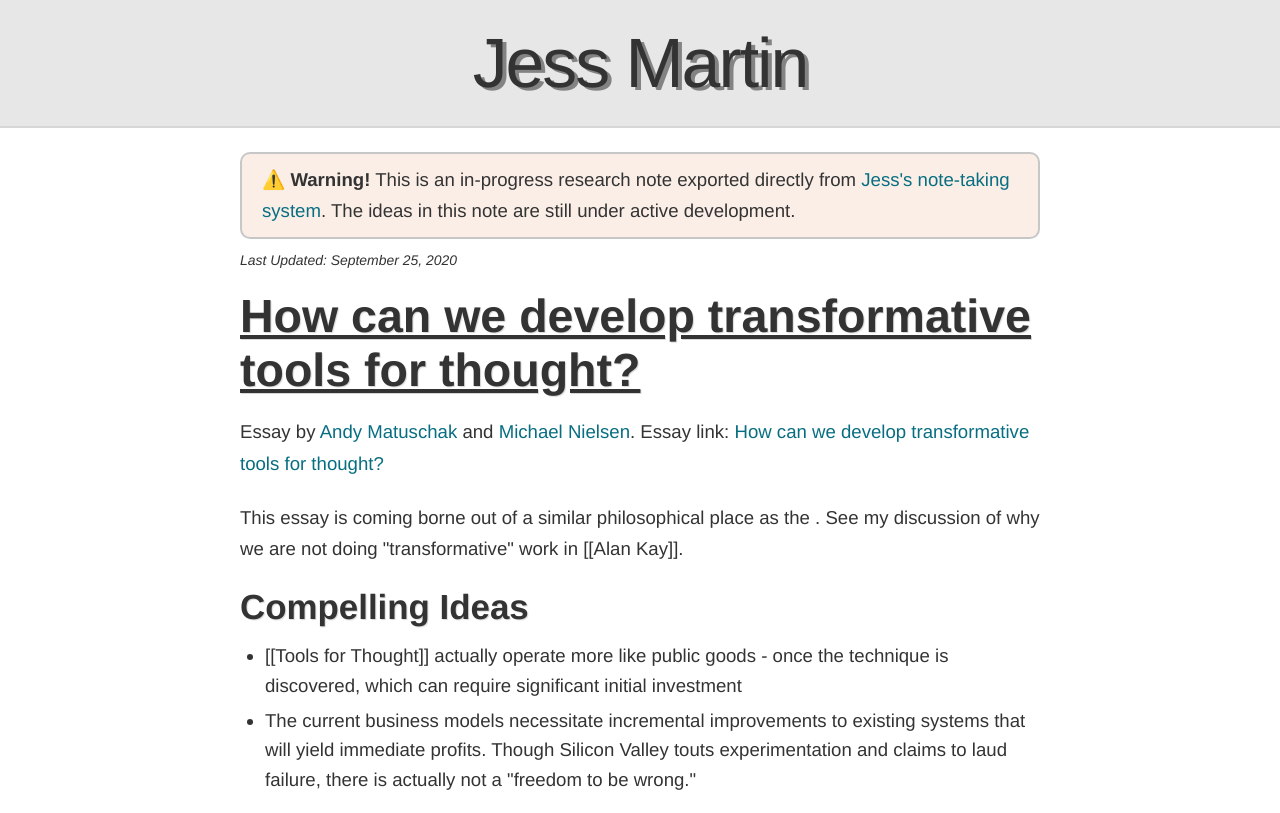
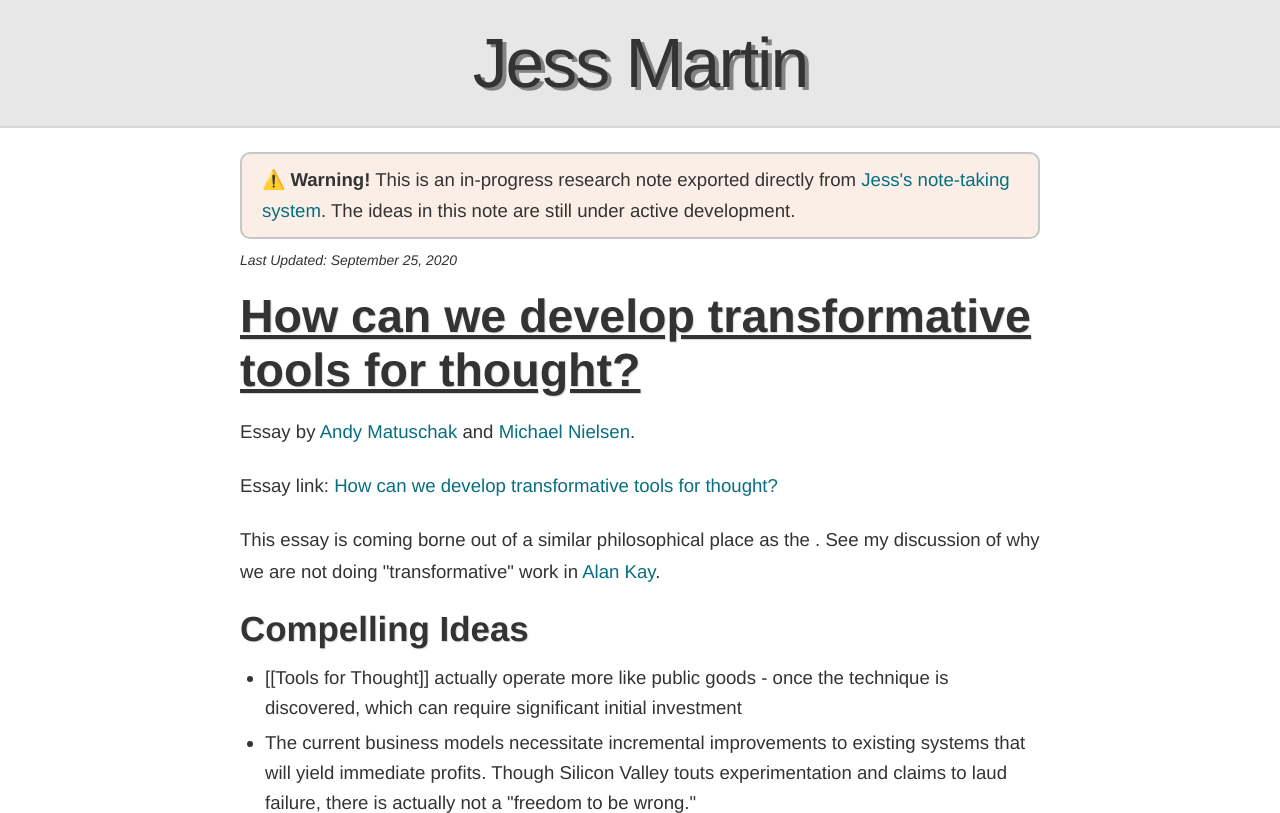
Before and after one commit to jessmartin/jessmartdotin-gatsby, a Gatsby site: page /notes/20E186CF-BDF2-4143-8B94-69ECABD3E7B0-951-000059BBE372F180 in a window 1280 px wide. Shown: the top 813 px of the page. Built offline with nearby package versions, Linux system fonts and the light colour scheme; Gatsby itself is replaced by a stand-in of ours.

Commit message:
Fix spacing and make interlink

```diff
--- a/src/markdown-pages/20E186CF-BDF2-4143-8B94-69ECABD3E7B0-951-000059BBE372F180.md
+++ b/src/markdown-pages/20E186CF-BDF2-4143-8B94-69ECABD3E7B0-951-000059BBE372F180.md
@@ -6,9 +6,10 @@
 ---
 # How can we develop transformative tools for thought?
 Essay by [Andy Matuschak](https://andymatuschak.org/) and [Michael Nielsen](http://michaelnielsen.org/).
+
 Essay link: [How can we develop transformative tools for thought?](https://numinous.productions/ttft/#mnemonic-video)
 
-This essay is coming borne out of a similar philosophical place as the . See my discussion of why we are not doing "transformative" work in [[Alan Kay]].
+This essay is coming borne out of a similar philosophical place as the . See my discussion of why we are not doing "transformative" work in [Alan Kay](/notes/F7A99B45-9A81-465E-A37D-CCE5727FC7D5-5164-000033B694E4BB30).
 
 ## Compelling Ideas
 - [[Tools for Thought]] actually operate more like public goods - once the technique is discovered, which can require significant initial investment
```
